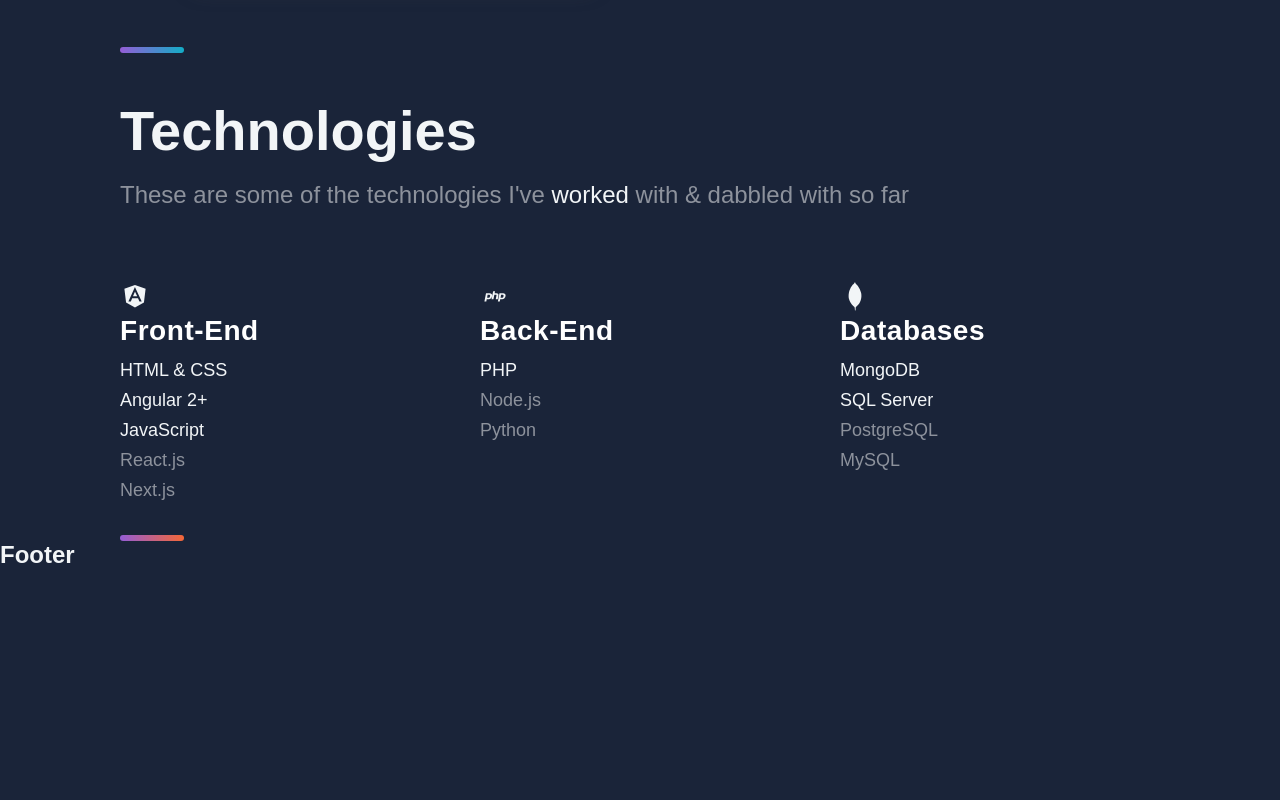
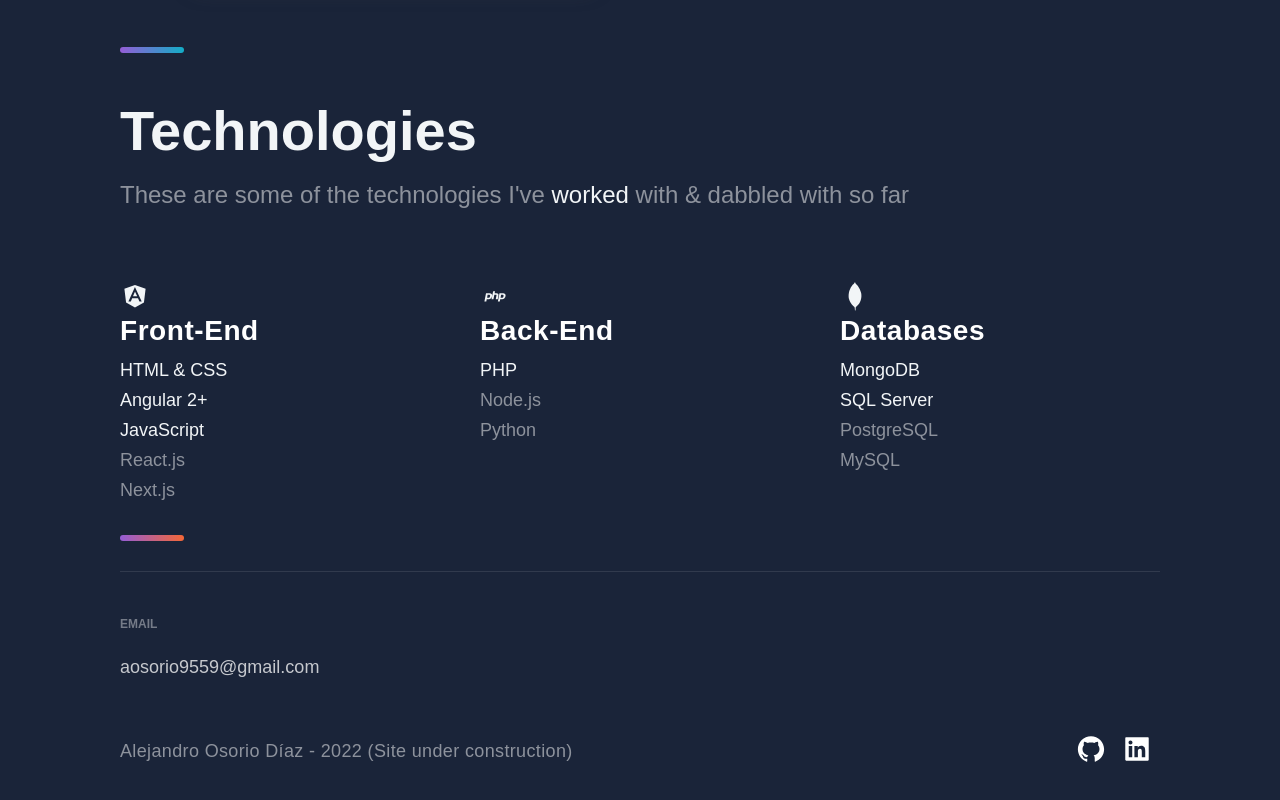
Before and after one commit to aosorio9559/me, a Next.js app: page / in a window 1280 px wide. Shown: the part 3411-4211 px from the top of the page. Before the commit the page ends 3980 px from the top, so only its background shows below. Built offline with nearby package versions, Linux system fonts and the light colour scheme; a web font is replaced by a local one.

Commit message:
Finished footer section

```diff
--- a/src/components/Footer/Footer.js
+++ b/src/components/Footer/Footer.js
@@ -1,7 +1,48 @@
 import React from "react";
+import { AiFillGithub, AiFillLinkedin } from "react-icons/ai";
+import { SocialIcons } from "../Header/HeaderStyles";
+import {
+  CompanyContainer,
+  FooterWrapper,
+  LinkColumn,
+  LinkItem,
+  LinkList,
+  LinkTitle,
+  Slogan,
+  SocialContainer,
+  SocialIconsContainer,
+} from "./FooterStyles";
 
 export const Footer = () => (
-  <>
-    <h2>Footer</h2>
-  </>
+  <FooterWrapper>
+    <LinkList>
+      <LinkColumn>
+        <LinkTitle>Email</LinkTitle>
+        <LinkItem href="mailto:aosorio9559@gmail.com">
+          aosorio9559@gmail.com
+        </LinkItem>
+      </LinkColumn>
+    </LinkList>
+    <SocialIconsContainer>
+      <CompanyContainer>
+        <Slogan>Alejandro Osorio Díaz - 2022 (Site under construction)</Slogan>
+      </CompanyContainer>
+      <SocialContainer>
+        <SocialIcons
+          href="https://github.com/aosorio9559"
+          rel="noopener noreferrer"
+          target="_blank"
+        >
+          <AiFillGithub size="3rem" />
+        </SocialIcons>
+        <SocialIcons
+          href="https://www.linkedin.com/in/alejandro-osorio-diaz/"
+          rel="noopener noreferrer"
+          target="_blank"
+        >
+          <AiFillLinkedin size="3rem" />
+        </SocialIcons>
+      </SocialContainer>
+    </SocialIconsContainer>
+  </FooterWrapper>
 );
--- /dev/null
+++ b/src/components/Footer/FooterStyles.js
@@ -0,0 +1,159 @@
+import styled from "styled-components"
+
+export const FooterWrapper = styled.section`
+	width: calc(100vw - 96px);
+  max-width: 1040px;
+  padding: 2rem 48px 40px;
+  margin: 1rem auto;
+  box-sizing: content-box;
+
+
+  @media ${props => props.theme.breakpoints.sm} {
+    padding: 0 16px 48px;
+    width: calc(100vw - 32px);
+  }
+`
+
+export const LinkItem = styled.a`
+	font-size: 18px;
+	line-height: 30px;
+	color: rgba(255, 255, 255, 0.75);
+	margin-bottom: 16px;
+	transition: .3s ease;
+	position: relative;
+	left: 0;
+
+	&:hover {
+		color: #fff;
+		left: 6px;
+	}
+
+	@media ${props => props.theme.breakpoints.md} {
+		font-size: 16px;
+		line-height: 28px;
+		display: flex;
+	}
+
+	@media ${props => props.theme.breakpoints.sm} {
+		font-size: 8px;
+		line-height: 14px;
+		margin-bottom: 8px;
+		display: flex;
+		align-items: center;
+	}
+`
+
+export const SocialIconsContainer = styled.div`
+max-width: 1040px;
+display: flex;
+justify-content: space-between;
+
+@media ${props => props.theme.breakpoints.md}{
+  display: flex;
+  justify-content: space-between;
+}
+
+@media ${props => props.theme.breakpoints.sm}{
+  display: flex;
+	width: 100%;
+  flex-direction: column;
+}
+`
+
+export const CompanyContainer = styled.div`
+  display: flex;
+	align-items:baseline;
+	flex-wrap: wrap;
+	margin-right: auto;
+
+
+	@media ${props => props.theme.breakpoints.md}{
+		flex-direction: column;
+		align-items: baseline;
+	}
+
+	@media ${props => props.theme.breakpoints.sm}{
+		display: flex;
+		flex-direction: column;
+		margin: 0 0 32px;
+		align-items: center;
+	}
+`
+
+
+export const Slogan = styled.p`
+	color: rgba(255, 255, 255, 0.5);
+	min-width: 280px;
+	letter-spacing: 0.02em;
+	font-size: 18px;
+	line-height: 30px;
+	padding: 1rem 0;
+
+	@media ${props => props.theme.breakpoints.md}{
+		font-size: 16px;
+		line-height: 28px;
+	}
+
+	@media ${props => props.theme.breakpoints.sm}{
+		line-height: 22px;
+		font-size: 14px;
+		min-width: 100px;
+	}
+`
+
+export const SocialContainer = styled.div`
+	display: flex;
+  align-items: center;
+
+	@media ${props => props.theme.breakpoints.md}{
+		justify-content: center;
+		padding-right: 16px;
+		flex-wrap: wrap;
+	}
+`
+
+
+export const LinkList = styled.ul`
+	border-top: 1px solid rgba(255, 255, 255, 0.1);
+  display: grid;
+	grid-template-columns: repeat(3, minmax(85px, 220px));
+	gap: 40px;
+  padding: 40px 0 28px;
+
+	@media ${props => props.theme.breakpoints.lg} {
+		padding: 32px 0 16px;
+	}
+
+	@media ${props => props.theme.breakpoints.md} {
+		width: 100%;
+		padding: 32px 0 16px;
+		gap: 16px;
+	}
+	@media ${props => props.theme.breakpoints.sm} {
+		width: 100%;
+		padding: 32px 4px 16px;
+		gap: 5px;
+	}
+`
+
+export const LinkColumn = styled.div`
+	display: flex;
+	flex-direction: column;
+	max-width: 220px;
+	width: 100%;
+`
+export const LinkTitle = styled.h4`
+	font-style: normal;
+	font-weight: 600;
+	font-size: 12px;
+	line-height: 24px;
+	text-transform: uppercase;
+	color: rgba(255, 255, 255, 0.4);
+	margin-bottom: 16px;
+
+	@media ${props => props.theme.breakpoints.sm} {
+		font-size: 10px;
+		line-height: 12px;
+		margin-bottom: 8px;
+	}
+`
```
